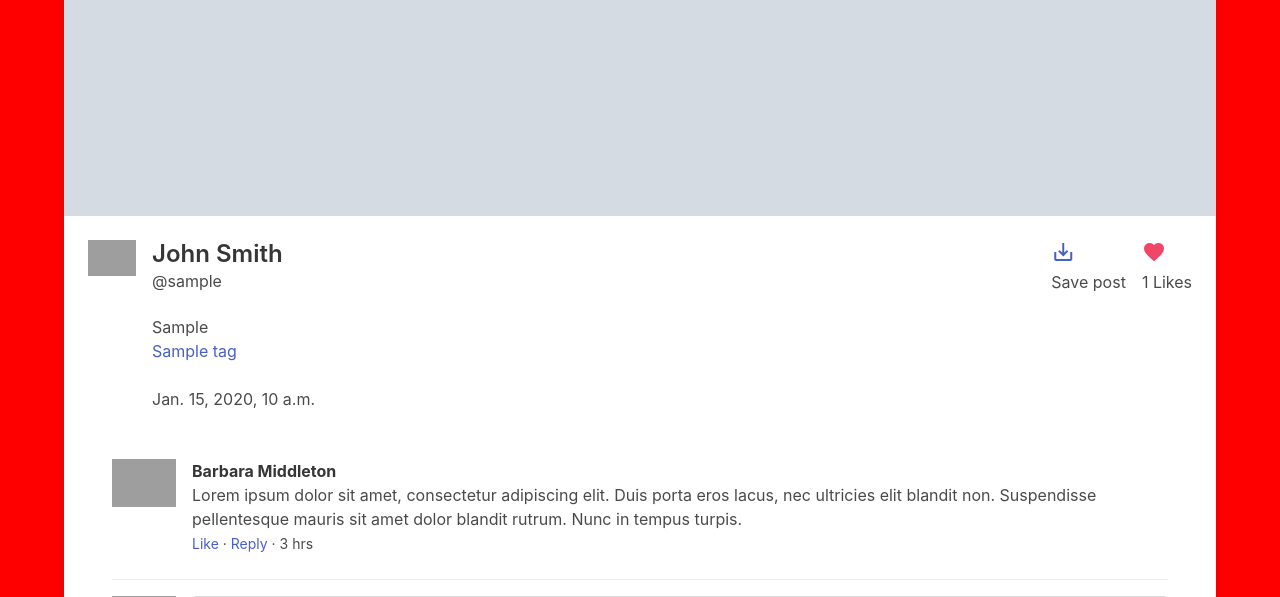
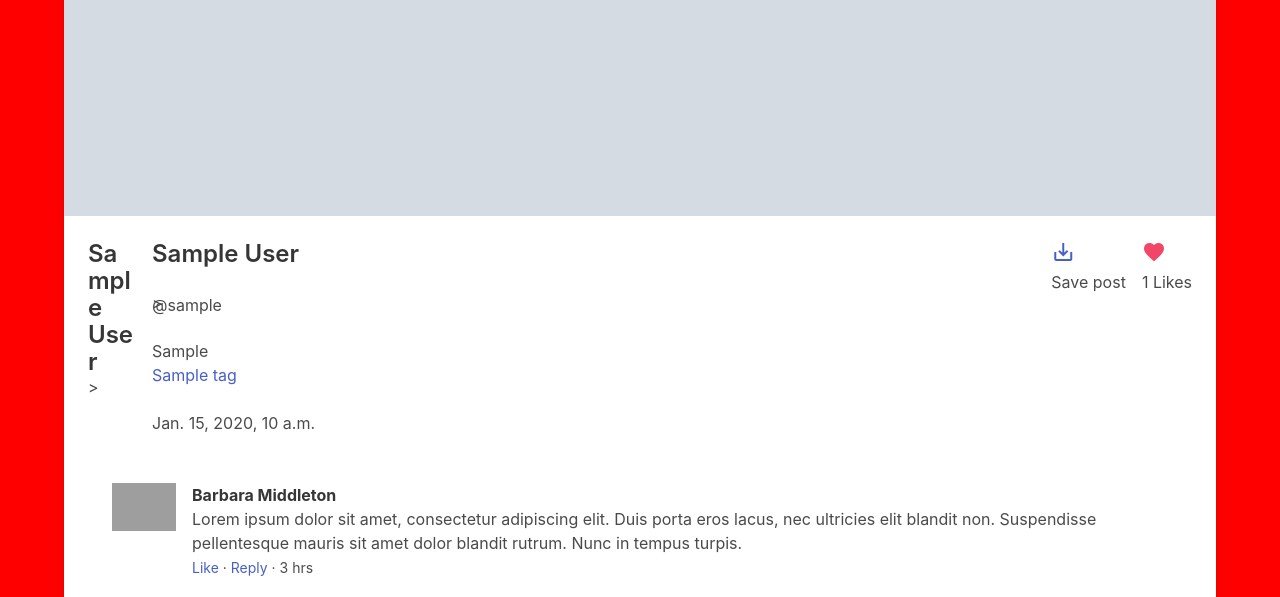
Before and after one commit to Wambui-123/Instagram, a Django app: template instagram_clone/instagram_clone/templates/post_detail.html in a window 1280 px wide. Shown: the part 752-1349 px from the top of the page. Run offline with Django 4.2, Linux system fonts and the light colour scheme; tables that the repository leaves empty hold one stand-in row (values such as "Sample post"); the template is opened without the code that fills it: values that come from a table or form of the project are taken from there, most other values are stand-ins (such as "Sample title", 1, 10 or a date in 2020); grey boxes marked "Sample" are stand-in pictures; grey boxes are pictures that could not be loaded.

Commit message:
editing post page

```diff
--- a/instagram_clone/instagram_clone/templates/post_detail.html
+++ b/instagram_clone/instagram_clone/templates/post_detail.html
@@ -16,10 +16,17 @@
           <div class="media">
             <div class="media-left">
               <figure class="image is-48x48">
-                <img src="https://bulma.io/images/placeholders/96x96.png" alt="Placeholder image">          </figure>
-            </div>
+                {% if post.user.profile.first_name %}
+                  <p class="title is-4">{{ post.user.profile.first_name }} {{ post_item.user.profile.last_name }}</p>>
+                {% else %}
+                  <p class="title is-4">Unknown</p>
+                {% endif %}            </div>
             <div class="media-content">
-              <p class="title is-4">John Smith</p>
+              {% if post_item.profile.first_name %}
+                <p class="title is-4">{{ post.user.profile.first_name }} {{ post_item.user.profile.last_name }}</p>>
+              {% else %}
+                <p class="title is-4">Unknown</p>
+              {% endif %}
               <p class="subtitle is-6">@{{ post.user.username }}</p>
 
               {{ post.caption }}
```
